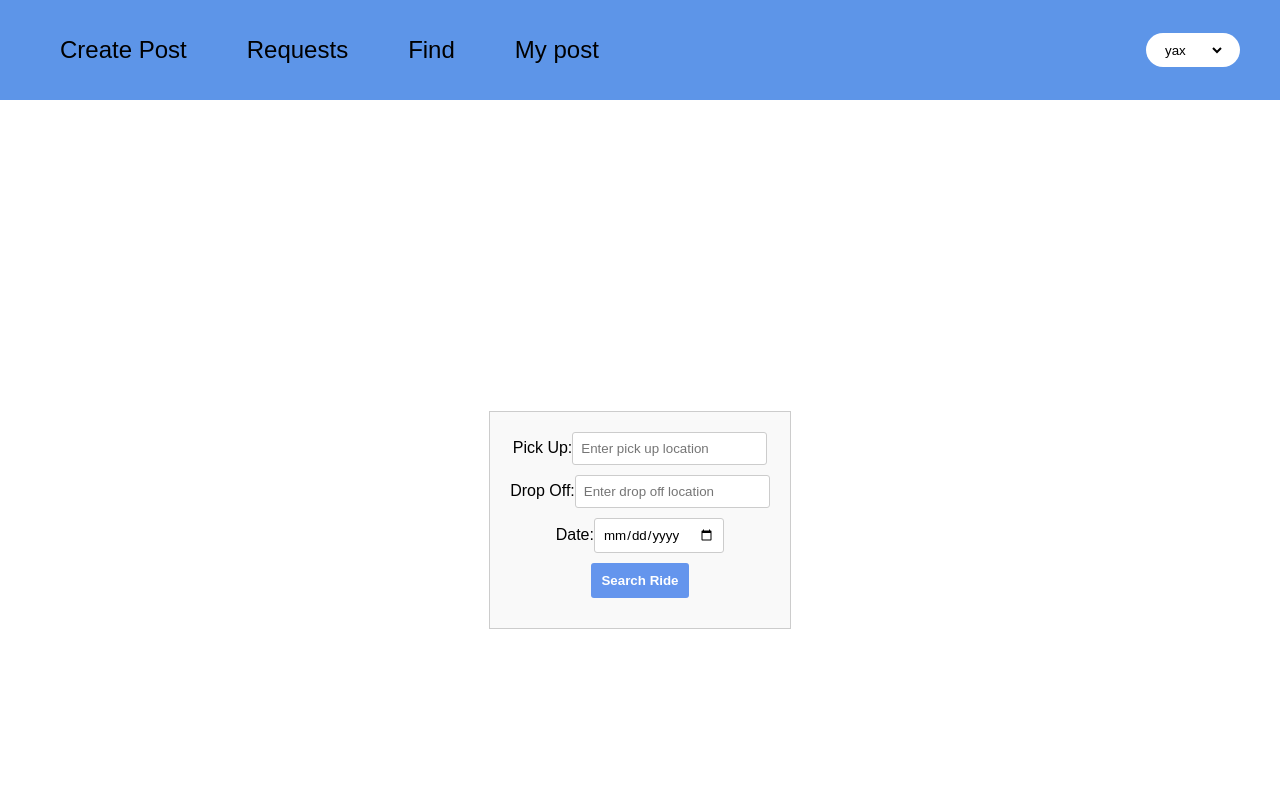
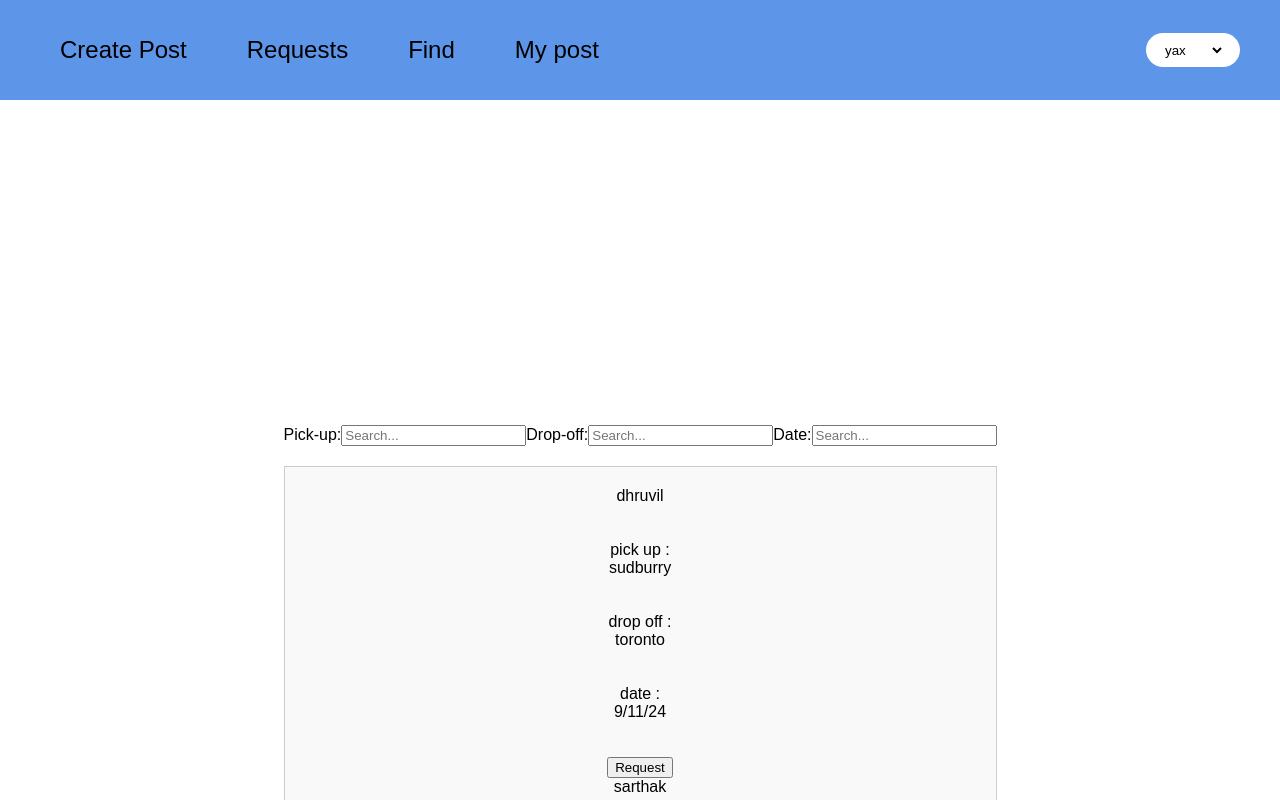
Before and after one commit to Dhruvil1802/curbconnect, a React (Create React App) app: page / in a window 1280 px wide. Both pictures are taken after a click on the item "Find". Shown: the top 800 px of the page. Built offline with nearby package versions, Linux system fonts and the light colour scheme.

Commit message:
added display all post and find specific post functionality

```diff
--- a/src/App.js
+++ b/src/App.js
@@ -10,31 +10,42 @@ function App() {
   const [formOpen, setformOpen] = useState(false);
   const [requestOpen, setrequestOpen] = useState(false);
   const [findOpen, setfindOpen] = useState(false);
+  const [mypostOpen, setmypostOpen] = useState(false);
 
   const Find = () => {
     setfindOpen(true);
     setformOpen(false);
     setrequestOpen(false);
+    setmypostOpen(false);
   };
 
   const request = () => {
     setformOpen(false);
     setrequestOpen(true);
     setfindOpen(false);
+    setmypostOpen(false);
   };
 
   const createPost = () => {
     setformOpen(true);
     setrequestOpen(false);
     setfindOpen(false);
+    setmypostOpen(false);
   };
 
+  const MyPost = () => {
+    setformOpen(false);
+    setrequestOpen(false);
+    setfindOpen(false);
+    setmypostOpen(true);
+  };
   return (
     <div className="app-container">
       <Header
         createPost={createPost}
         request={request}
         Find={Find}
+        MyPost={MyPost}
         SetSelectedUser={SetSelectedUser}
         allUsers={allUsers}
       />
@@ -42,6 +53,7 @@ function App() {
         formOpen={formOpen}
         requestOpen={requestOpen}
         findOpen={findOpen}
+        mypostOpen={mypostOpen}
         user={user}
       />
     </div>
--- a/src/Body.js
+++ b/src/Body.js
@@ -1,14 +1,117 @@
 import Createpost from "./Createpost";
-// import React, { useState } from "react";
+import React, { useState } from "react";
 import Request from "./Request";
 import Find from "./Find";
+import MyPost from "./Mypost";
 
-function Body({ formOpen, requestOpen, findOpen }) {
+function Body({ formOpen, requestOpen, findOpen, mypostOpen, user }) {
+  // state : DisplayContent
+  // add my_post of all users except self
+  const [displayContent, setDisplayContent] = useState([
+    {
+      date: "9/11/24",
+      pick_up: "sudburry",
+      drop_off: "toronto",
+      user: "dhruvil",
+    },
+    {
+      date: "10/11/24",
+      pick_up: "sudburry",
+      drop_off: "london",
+      user: "sarthak",
+    },
+    {
+      date: "11/11/24",
+      pick_up: "sudburry",
+      drop_off: "brampton",
+      user: "dhruvil",
+    },
+    {
+      date: "11/11/24",
+      pick_up: "sudburry",
+      drop_off: "north bay",
+      user: "dhruvil",
+    },
+    {
+      date: "20/11/24",
+      pick_up: "6A cabot street",
+      drop_off: "A-602 Elite Smart Homes",
+      user: "dhruvil",
+    },
+  ]);
+  // state : requestedto
+  //current user requested to
+  const [requestedto, setRequestedTo] = useState([
+    {
+      date: "11/11/24",
+      pick_up: "sudburry",
+      drop_off: "brampton",
+      user: "dhruvil",
+      accepted: false,
+    },
+  ]);
+  // state : requestedfrom
+  // current user requested from
+  const [requestedfrom, setRequestedFrom] = useState([
+    {
+      date: "8/11/24",
+      pick_up: "sudburry",
+      drop_off: "ottawa",
+      user: "dhruvil",
+      accepted: false,
+    },
+    {
+      date: "10/11/24",
+      pick_up: "sudburry",
+      drop_off: "toronto",
+      user: "sarthak",
+      accepted: false,
+    },
+  ]);
+
+  const [mypost, setMyPost] = useState([
+    {
+      date: "9/11/24",
+      pick_up: "sudburry",
+      drop_off: "toronto",
+      user: "yax",
+    },
+    {
+      date: "10/11/24",
+      pick_up: "sudburry",
+      drop_off: "london",
+      user: "yax",
+    },
+    {
+      date: "11/11/24",
+      pick_up: "sudburry",
+      drop_off: "brampton",
+      user: "yax",
+    },
+  ]);
+
+  console.log("requestedto", requestedto);
+  console.log("requestedfrom", requestedfrom);
   return (
     <div className="body-container">
       <Createpost formOpen={formOpen} />
-      <Request requestOpen={requestOpen} />
-      <Find findOpen={findOpen} />
+      <Request
+        requestOpen={requestOpen}
+        requestedfrom={requestedfrom}
+        setRequestedFrom={setRequestedFrom}
+        setRequestedTo={setRequestedTo}
+        requestedto={requestedto}
+      />
+      <Find
+        findOpen={findOpen}
+        displayContent={displayContent}
+        setRequestedTo={setRequestedTo}
+        requestedto={requestedto}
+        setRequestedFrom={setRequestedFrom}
+        requestedfrom={requestedfrom}
+        user={user}
+      />
+      <MyPost mypostOpen={mypostOpen} mypost={mypost} setMyPost={setMyPost} />
     </div>
   );
 }
--- a/src/Find.js
+++ b/src/Find.js
@@ -1,32 +1,181 @@
 import React from "react";
+import { useState } from "react";
 import "./curbconnect.css";
 
-function Find({ findOpen }) {
+export default function Find({
+  findOpen,
+  displayContent,
+  setRequestedTo,
+  setRequestedFrom,
+  user,
+}) {
+  // state : pick_up_search
+  const [pick_up_search, setPickUpSearch] = useState("");
+  // state : drop_off_search
+  const [drop_off_search, setDropOffSearch] = useState("");
+  // state : date_search
+  const [date_search, setDateSearch] = useState("");
+
   return (
+    <>
       <div className="body-container">
         {findOpen && (
-        <div className="form-container">
-          <form>
+          <>
+            <Search
+              pick_up_search={pick_up_search}
+              setPickUpSearch={setPickUpSearch}
+              drop_off_search={drop_off_search}
+              setDropOffSearch={setDropOffSearch}
+              date_search={date_search}
+              setDateSearch={setDateSearch}
+              displayContent={displayContent}
+              user={user}
+              setRequestedFrom={setRequestedFrom}
+              setRequestedTo={setRequestedTo}
+            />
+          </>
+        )}
+      </div>
+    </>
+  );
+}
+
+function Post({ post, setRequestedTo, setRequestedFrom, user }) {
+  function handleRequest() {
+    // store this object into localstorage of current user
+    setRequestedTo((RequestedTo) => [
+      ...RequestedTo,
+      { ...post, accepted: false, user: post.user },
+    ]);
+    //store this object into localstorage
+
+    // get data from post.user's local storage and pass it to setRequestedFrom,
+    //store this object into localstorage of post.user
+    setRequestedFrom((RequestedFrom) => [
+      ...RequestedFrom,
+      { ...post, accepted: false, user: user },
+    ]);
+    //store this object into localstorage
+  }
+  return (
+    <div className="post_div">
       <div>
-              <label>Pick Up:</label>
-              <input type="text" placeholder="Enter pick up location" />
+        <p>{post.user}</p>
       </div>
+      <br />
+      <br />
       <div>
-              <label>Drop Off:</label>
-              <input type="text" placeholder="Enter drop off location" />
+        pick up : <br />
+        <p>{post.pick_up}</p>
       </div>
+      <br />
+      <br />
       <div>
-              <label>Date:</label>
-              <input type="date" />
+        drop off :<br /> <p>{post.drop_off}</p>
       </div>
+      <br />
+      <br />
       <div>
-              <button type="submit">Search Ride</button>
+        date :<br /> <p>{post.date}</p>
       </div>
-          </form>
+      <br />
+      <br />
+      <div>
+        <button onClick={() => handleRequest()}>Request</button>
       </div>
-      )}
     </div>
   );
 }
 
-export default Find;
+function Search({
+  pick_up_search,
+  setPickUpSearch,
+  drop_off_search,
+  setDropOffSearch,
+  date_search,
+  setDateSearch,
+  displayContent,
+  user,
+  setRequestedTo,
+  setRequestedFrom,
+}) {
+  return (
+    <div>
+      <div>
+        Pick-up:
+        <input
+          type="search"
+          placeholder="Search..."
+          value={pick_up_search}
+          onChange={(e) => setPickUpSearch(e.target.value)}
+        />
+        Drop-off:
+        <input
+          type="search"
+          placeholder="Search..."
+          value={drop_off_search}
+          onChange={(e) => setDropOffSearch(e.target.value)}
+        />
+        Date:
+        <input
+          type="search"
+          placeholder="Search..."
+          value={date_search}
+          onChange={(e) => setDateSearch(e.target.value)}
+        />
+      </div>
+
+      <div className="form-container">
+        {displayContent
+          .filter(
+            (post) =>
+              (post.pick_up.toLowerCase() || null).indexOf(
+                pick_up_search != null && pick_up_search.toLowerCase()
+              ) === 0
+          )
+          .filter(
+            (post) =>
+              (post.drop_off.toLowerCase() || null).indexOf(
+                drop_off_search != null && drop_off_search.toLowerCase()
+              ) === 0
+          )
+          .filter(
+            (post) =>
+              (post.date.toLowerCase() || null).indexOf(
+                date_search != null && date_search.toLowerCase()
+              ) === 0
+          )
+          .map((post) => (
+            <Post
+              post={post}
+              setRequestedTo={setRequestedTo}
+              setRequestedFrom={setRequestedFrom}
+              user={user}
+            />
+          ))}
+        {/* {displayContent
+      .filter(
+        (post) =>
+          (post.pick_up.toLowerCase() || null).indexOf(
+            pick_up_search != null && pick_up_search.toLowerCase()
+          ) > 0
+      )
+      .filter(
+        (post) =>
+          (post.drop_off.toLowerCase() || null).indexOf(
+            drop_off_search != null && drop_off_search.toLowerCase()
+          ) > 0
+      )
+      .filter(
+        (post) =>
+          (post.date.toLowerCase() || null).indexOf(
+            date_search != null && date_search.toLowerCase()
+          ) > 0
+      )
+      .map((post) => (
+        <Post post={post} />
+      ))} */}
+      </div>
+    </div>
+  );
+}
--- a/src/Header.js
+++ b/src/Header.js
@@ -4,6 +4,7 @@ export default function Header({
   createPost,
   request,
   Find,
+  MyPost,
   allUsers,
   user,
   SetSelectedUser,
@@ -26,7 +27,9 @@ export default function Header({
           <li className="Request" onClick={Find}>
             Find
           </li>
-          <li className="MyPost">My post</li>
+          <li className="MyPost" onClick={MyPost}>
+            My post
+          </li>
 
           <li className="Users">
             <SelectUser
```
Lines whose indentation alone changed are shown as unchanged.
